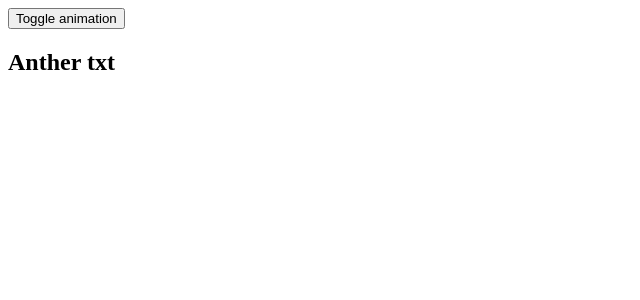
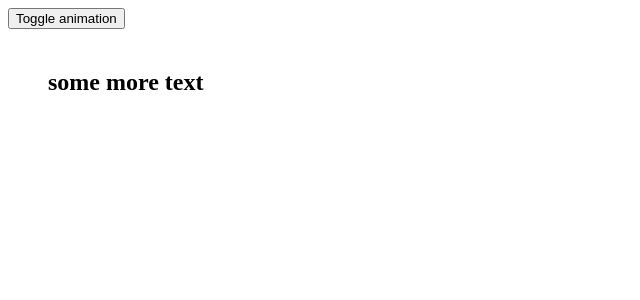
Before and after one commit to dogbeide/ztm, a Vue app in the folder animations/: page / in a window 1280 px wide. Shown: the top 300 px of the page, without its empty margins (0-640 px from the left). Built offline with nearby package versions, Linux system fonts and the light colour scheme.

Commit message:
implement fade zoom animations

```diff
--- a/animations/src/App.vue
+++ b/animations/src/App.vue
@@ -1,9 +1,13 @@
 <template>
   <button type="button" @click="flag = !flag">Toggle animation</button>
 
-  <transition name="fade" mode="out-in">
+  <!-- <transition name="fade" mode="out-in">
     <h2 v-if="flag" key="main">some text</h2>
     <h2 v-else key="other">Anther txt</h2>
+  </transition> -->
+
+  <transition name="zoom" type="animation" appear>
+    <h2 v-if="flag">some more text</h2>
   </transition>
 
 </template>
@@ -13,13 +17,18 @@ export default {
   name: 'App',
   data() {
     return {
-      flag: false
+      flag: true
     }
   }
 }
 </script>
 
 <style>
+h2 {
+  width: 400px;
+  padding: 20px;
+  margin: 20px;
+}
 .fade-enter-from {
   opacity: 0;
 }
@@ -30,4 +39,36 @@ export default {
   opacity: 0;
   transition: all 0.08s linear;
 }
+
+.zoom-enter-from {
+  opacity: 0;
+}
+.zoom-enter-active {
+  animation: zoom-in 1s linear forwards;
+  transition: all 0.2s linear;
+}
+.zoom-leave-active {
+  animation: zoom-out 1s linear forwards;
+  transition: all 0.15s linear;
+}
+.zoom-leave-to {
+  opacity: 0;
+}
+
+@keyframes zoom-in {
+  from {
+    transform: scale(0,0);
+  }
+  to {
+    transform: scale(1,1);
+  }
+}
+@keyframes zoom-out {
+  from {
+    transform: scale(1,1);
+  }
+  to {
+    transform: scale(0,0);
+  }
+}
 </style>
```
